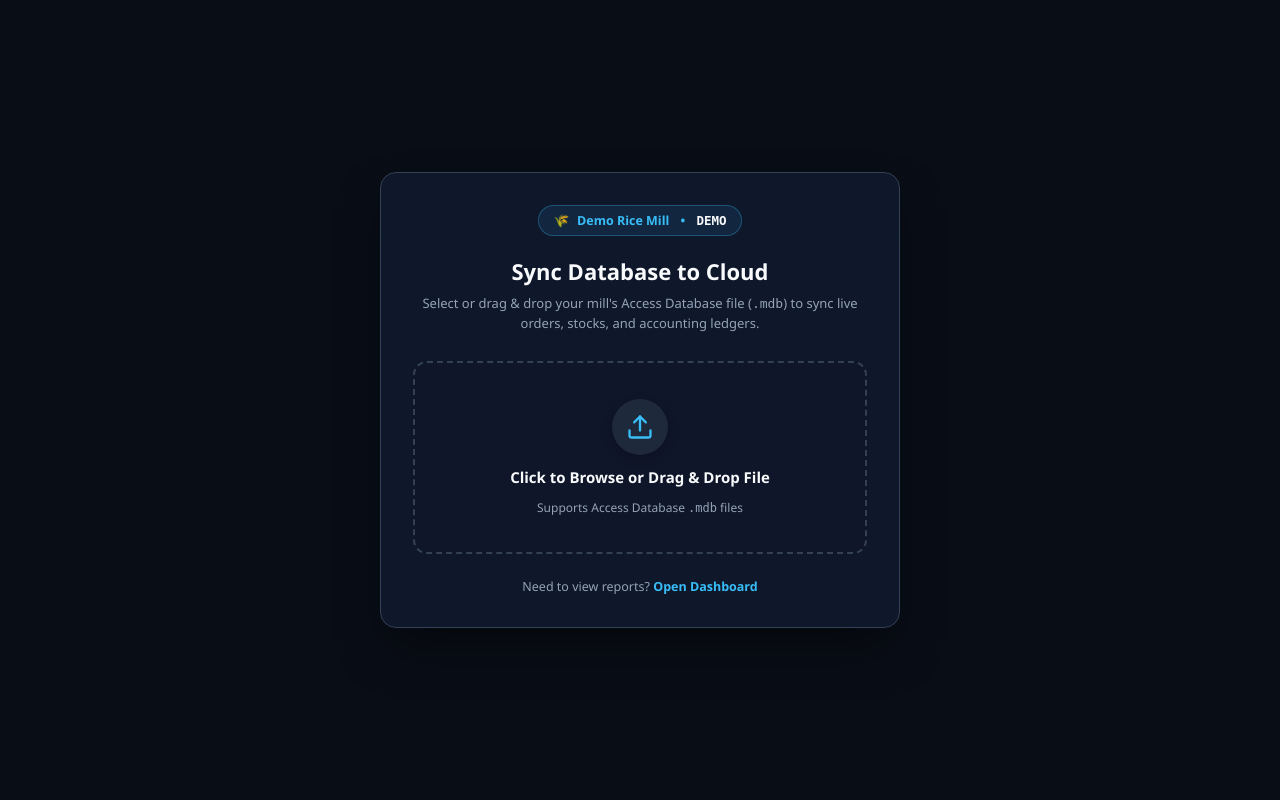
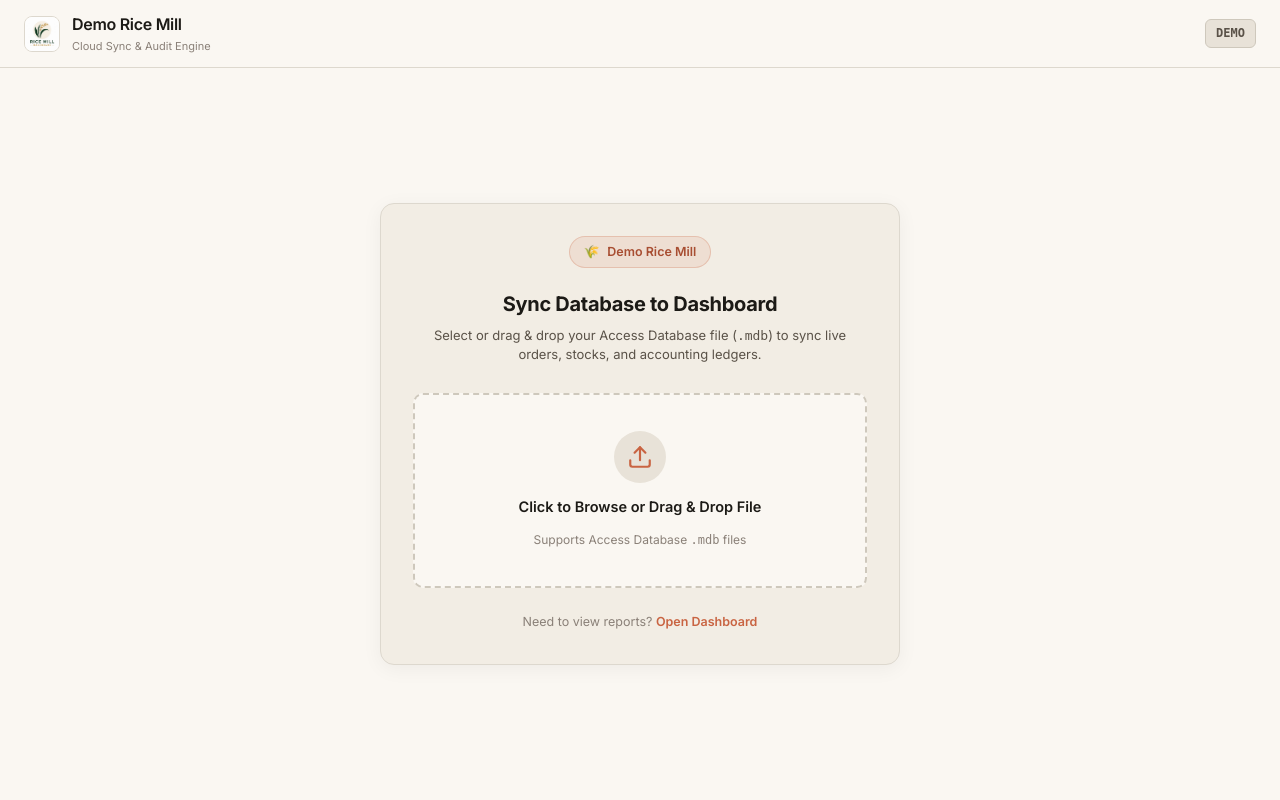
Before and after one commit to shivagolla1/Rice-Mill-Dashboard, a Flask app: page /quick-upload in a window 1280 px wide. Run offline with Flask 3, Linux system fonts and the light colour scheme; some libraries are stand-ins or nearby versions.

Commit message:
Restyle upload.html to match the Rice Mill Dashboard warm ivory and rust design system

```diff
--- a/App/templates/upload.html
+++ b/App/templates/upload.html
@@ -1,94 +1,329 @@
 <!DOCTYPE html>
 <html lang="en">
+
 <head>
   <meta charset="UTF-8" />
-  <meta name="viewport" content="width=device-width, initial-scale=1, maximum-scale=1, user-scalable=no" />
-  <title>Quick Database Upload — {{ company_name }}</title>
+  <meta name="viewport" content="width=device-width,initial-scale=1,maximum-scale=1,user-scalable=no" />
+  <meta name="theme-color" content="#f2ede4" />
+  <title>{{ company_name }} — Quick Database Upload</title>
+  <link rel="apple-touch-icon" href="/logo" />
+  <link rel="icon" href="/logo" />
+
   <style>
+    @font-face {
+      font-family: 'Inter';
+      src: url('/static/fonts/inter-regular.woff2') format('woff2');
+      font-weight: 400; font-style: normal; font-display: swap;
+    }
+    @font-face {
+      font-family: 'Inter';
+      src: url('/static/fonts/inter-medium.woff2') format('woff2');
+      font-weight: 500; font-style: normal; font-display: swap;
+    }
+    @font-face {
+      font-family: 'Inter';
+      src: url('/static/fonts/inter-semibold.woff2') format('woff2');
+      font-weight: 600; font-style: normal; font-display: swap;
+    }
+    @font-face {
+      font-family: 'Inter';
+      src: url('/static/fonts/inter-bold.woff2') format('woff2');
+      font-weight: 700; font-style: normal; font-display: swap;
+    }
+
+    *, *::before, *::after {
+      box-sizing: border-box;
+      margin: 0;
+      padding: 0;
+    }
+
     :root {
-      --bg: #090d16;
-      --sur: #0f172a;
-      --sur2: #1e293b;
-      --bdr: #334155;
-      --tx: #f8fafc;
-      --tx2: #94a3b8;
-      --primary: #38bdf8;
-      --primary-hover: #0284c7;
-      --green: #22c55e;
-      --red: #ef4444;
+      --bg: #faf7f2;
+      --sur: #f2ede4;
+      --sur2: #e8e2d8;
+      --bdr: #ddd8ce;
+      --bdr2: #cec8bc;
+      --tx: #1c1a16;
+      --tx2: #5a5248;
+      --tx3: #8a8078;
+      --accent: #c96442;
+      --accent-lt: #a84e32;
+      --green: #2d7a4a;
+      --gbg: rgba(45, 122, 74, .08);
+      --yellow: #8a6e1a;
+      --ybg: rgba(138, 110, 26, .08);
+      --red: #a83820;
+      --rbg: rgba(168, 56, 32, .08);
+      --blue: #3a6ea8;
+      --bbg: rgba(58, 110, 168, .08);
+      --r: 10px;
+      --font: 'Inter', -apple-system, BlinkMacSystemFont, sans-serif;
+      --mono: 'JetBrains Mono', monospace;
     }
-    *, *::before, *::after { box-sizing: border-box; margin: 0; padding: 0; }
+
     body {
-      font-family: 'Segoe UI', system-ui, -apple-system, sans-serif;
-      background: var(--bg); color: var(--tx); min-height: 100vh;
-      display: flex; flex-direction: column; align-items: center; justify-content: center;
-      padding: 20px; font-size: 14px;
+      font-family: var(--font);
+      background: var(--bg);
+      color: var(--tx);
+      min-height: 100vh;
+      display: flex;
+      flex-direction: column;
+      font-size: 14px;
+      line-height: 1.6;
     }
+
+    /* TOP HEADER BAR */
+    .ph {
+      padding: 12px 24px;
+      background: rgba(250, 247, 242, 0.95);
+      border-bottom: 1px solid var(--bdr);
+      display: flex;
+      align-items: center;
+      justify-content: space-between;
+      gap: 16px;
+      position: sticky;
+      top: 0;
+      z-index: 50;
+      backdrop-filter: blur(8px);
+      -webkit-backdrop-filter: blur(8px);
+    }
+    .header-left {
+      display: flex;
+      align-items: center;
+      gap: 12px;
+    }
+    .header-logo {
+      width: 36px;
+      height: 36px;
+      border-radius: 8px;
+      object-fit: cover;
+      border: 1px solid var(--bdr);
+    }
+    .header-title {
+      font-size: 16px;
+      font-weight: 600;
+      color: var(--tx);
+      letter-spacing: -0.3px;
+    }
+    .header-sub {
+      font-size: 11px;
+      color: var(--tx3);
+    }
+
+    .badge-code {
+      background: var(--sur2);
+      border: 1px solid var(--bdr2);
+      color: var(--tx2);
+      padding: 4px 10px;
+      border-radius: 6px;
+      font-size: 12px;
+      font-weight: 600;
+      font-family: var(--mono);
+    }
+
+    /* MAIN CONTAINER */
+    .container {
+      flex: 1;
+      display: flex;
+      align-items: center;
+      justify-content: center;
+      padding: 32px 20px;
+    }
+
     .upload-card {
-      background: var(--sur); border: 1px solid var(--bdr); border-radius: 16px;
-      padding: 32px; max-width: 520px; width: 100%; box-shadow: 0 25px 50px -12px rgba(0, 0, 0, 0.5);
-      text-align: center; position: relative; overflow: hidden;
+      background: var(--sur);
+      border: 1px solid var(--bdr);
+      border-radius: 14px;
+      padding: 32px;
+      max-width: 520px;
+      width: 100%;
+      box-shadow: 0 4px 20px rgba(28, 26, 22, 0.05);
+      text-align: center;
     }
-    .mill-badge {
-      display: inline-flex; align-items: center; gap: 8px; background: rgba(56, 189, 248, 0.1);
-      border: 1px solid rgba(56, 189, 248, 0.3); color: var(--primary); padding: 6px 14px;
-      border-radius: 20px; font-size: 12.5px; font-weight: 600; margin-bottom: 20px;
+
+    .mill-tag {
+      display: inline-flex;
+      align-items: center;
+      gap: 8px;
+      background: rgba(201, 100, 66, 0.1);
+      border: 1px solid rgba(201, 100, 66, 0.25);
+      color: var(--accent-lt);
+      padding: 5px 14px;
+      border-radius: 20px;
+      font-size: 12.5px;
+      font-weight: 600;
+      margin-bottom: 20px;
     }
-    .card-title { font-size: 22px; font-weight: 700; color: var(--tx); margin-bottom: 8px; }
-    .card-sub { font-size: 13px; color: var(--tx2); margin-bottom: 28px; line-height: 1.5; }
 
+    .card-title {
+      font-size: 20px;
+      font-weight: 700;
+      color: var(--tx);
+      margin-bottom: 6px;
+      letter-spacing: -0.3px;
+    }
+    .card-sub {
+      font-size: 13px;
+      color: var(--tx2);
+      margin-bottom: 28px;
+      line-height: 1.5;
+    }
+
+    /* DROPZONE */
     .dropzone {
-      border: 2px dashed var(--bdr); border-radius: 14px; padding: 36px 20px;
-      background: rgba(15, 23, 42, 0.6); cursor: pointer; transition: all 0.2s ease;
-      display: flex; flex-direction: column; align-items: center; justify-content: center; gap: 12px;
+      border: 2px dashed var(--bdr2);
+      border-radius: var(--r);
+      padding: 36px 20px;
+      background: var(--bg);
+      cursor: pointer;
+      transition: all 0.2s ease;
+      display: flex;
+      flex-direction: column;
+      align-items: center;
+      justify-content: center;
+      gap: 12px;
     }
     .dropzone:hover, .dropzone.dragover {
-      border-color: var(--primary); background: rgba(56, 189, 248, 0.05); transform: translateY(-2px);
+      border-color: var(--accent);
+      background: rgba(201, 100, 66, 0.04);
+      transform: translateY(-1px);
     }
     .dz-icon {
-      width: 56px; height: 56px; border-radius: 50%; background: var(--sur2);
-      display: flex; align-items: center; justify-content: center; color: var(--primary);
-      box-shadow: 0 4px 12px rgba(0,0,0,0.2);
+      width: 52px;
+      height: 52px;
+      border-radius: 50%;
+      background: var(--sur2);
+      display: flex;
+      align-items: center;
+      justify-content: center;
+      color: var(--accent);
     }
-    .dz-icon svg { width: 28px; height: 28px; fill: none; stroke: currentColor; stroke-width: 2; stroke-linecap: round; stroke-linejoin: round; }
-    .dz-title { font-size: 15px; font-weight: 600; color: var(--tx); }
-    .dz-hint { font-size: 12px; color: var(--tx2); }
+    .dz-icon svg {
+      width: 26px;
+      height: 26px;
+      fill: none;
+      stroke: currentColor;
+      stroke-width: 2;
+      stroke-linecap: round;
+      stroke-linejoin: round;
+    }
+    .dz-title {
+      font-size: 14.5px;
+      font-weight: 600;
+      color: var(--tx);
+    }
+    .dz-hint {
+      font-size: 12px;
+      color: var(--tx3);
+    }
 
     input[type="file"] { display: none; }
 
-    .progress-box { display: none; margin-top: 24px; text-align: left; }
-    .progress-bar-track { background: var(--sur2); height: 8px; border-radius: 4px; overflow: hidden; margin-top: 8px; }
-    .progress-bar-fill { background: var(--primary); height: 100%; width: 0%; transition: width 0.15s ease; }
-    .progress-status { display: flex; justify-content: space-between; font-size: 12px; color: var(--tx2); }
+    /* PROGRESS */
+    .progress-box {
+      display: none;
+      margin-top: 24px;
+      text-align: left;
+    }
+    .progress-status {
+      display: flex;
+      justify-content: space-between;
+      font-size: 12px;
+      color: var(--tx2);
+      font-weight: 500;
+    }
+    .progress-bar-track {
+      background: var(--sur2);
+      height: 8px;
+      border-radius: 4px;
+      overflow: hidden;
+      margin-top: 8px;
+      border: 1px solid var(--bdr);
+    }
+    .progress-bar-fill {
+      background: var(--accent);
+      height: 100%;
+      width: 0%;
+      transition: width 0.15s ease;
+    }
 
+    /* ALERTS */
     .alert {
-      display: none; padding: 14px 16px; border-radius: 10px; margin-top: 20px; font-size: 13px; text-align: left;
+      display: none;
+      padding: 14px 16px;
+      border-radius: var(--r);
+      margin-top: 20px;
+      font-size: 13px;
+      text-align: left;
       line-height: 1.4;
     }
-    .alert-success { background: rgba(34, 197, 94, 0.12); border: 1px solid rgba(34, 197, 94, 0.3); color: #4ade80; }
-    .alert-error { background: rgba(239, 68, 68, 0.12); border: 1px solid rgba(239, 68, 68, 0.3); color: #fca5a5; }
+    .alert-success {
+      background: var(--gbg);
+      border: 1px solid rgba(45, 122, 74, 0.3);
+      color: var(--green);
+    }
+    .alert-error {
+      background: var(--rbg);
+      border: 1px solid rgba(168, 56, 32, 0.3);
+      color: var(--red);
+    }
 
-    .btn-action {
-      background: var(--primary); color: #090d16; border: none; padding: 12px 24px;
-      border-radius: 10px; font-size: 14px; font-weight: 700; cursor: pointer;
-      width: 100%; margin-top: 20px; transition: background 0.15s; display: none;
+    /* BUTTONS */
+    .btn-primary {
+      background: var(--accent);
+      color: #fff;
+      border: none;
+      padding: 12px 24px;
+      border-radius: 8px;
+      font-size: 14px;
+      font-weight: 600;
+      cursor: pointer;
+      width: 100%;
+      margin-top: 20px;
+      transition: background 0.15s;
+      display: none;
     }
-    .btn-action:hover { background: var(--primary-hover); }
+    .btn-primary:hover {
+      background: var(--accent-lt);
+    }
 
-    .footer-nav { margin-top: 24px; font-size: 12.5px; color: var(--tx2); }
-    .footer-nav a { color: var(--primary); text-decoration: none; font-weight: 600; }
-    .footer-nav a:hover { text-underline-offset: 3px; text-decoration: underline; }
+    .footer-link {
+      margin-top: 24px;
+      font-size: 12.5px;
+      color: var(--tx3);
+    }
+    .footer-link a {
+      color: var(--accent);
+      text-decoration: none;
+      font-weight: 600;
+    }
+    .footer-link a:hover {
+      text-decoration: underline;
+    }
   </style>
 </head>
+
 <body>
 
+  <header class="ph">
+    <div class="header-left">
+      <img src="/logo" class="header-logo" alt="Logo" />
+      <div>
+        <div class="header-title">{{ company_name }}</div>
+        <div class="header-sub">Cloud Sync & Audit Engine</div>
+      </div>
+    </div>
+    <div class="badge-code">{{ company_code }}</div>
+  </header>
+
+  <div class="container">
     <div class="upload-card">
-    <div class="mill-badge">
-      <span>🌾</span> <span>{{ company_name }}</span> &nbsp;•&nbsp; <code style="color:var(--tx); font-family:monospace;">{{ company_code }}</code>
+      <div class="mill-tag">
+        <span>🌾</span> <span>{{ company_name }}</span>
       </div>
 
-    <h1 class="card-title">Sync Database to Cloud</h1>
-    <p class="card-sub">Select or drag & drop your mill's Access Database file (<code>.mdb</code>) to sync live orders, stocks, and accounting ledgers.</p>
+      <h1 class="card-title">Sync Database to Dashboard</h1>
+      <p class="card-sub">Select or drag & drop your Access Database file (<code>.mdb</code>) to sync live orders, stocks, and accounting ledgers.</p>
 
       <div class="dropzone" id="dropzone" onclick="document.getElementById('fileInput').click()">
         <div class="dz-icon">
@@ -113,10 +348,11 @@
       <div class="alert alert-success" id="successAlert"></div>
       <div class="alert alert-error" id="errorAlert"></div>
 
-    <button class="btn-action" id="btnDashboard" onclick="window.location.href='/'">Open Dashboard Analytics →</button>
+      <button class="btn-primary" id="btnDashboard" onclick="window.location.href='/'">Open Dashboard Analytics →</button>
 
-    <div class="footer-nav">
+      <div class="footer-link">
         Need to view reports? <a href="/">Open Dashboard</a>
+      </div>
     </div>
   </div>
 
```
Lines whose indentation alone changed are shown as unchanged.
